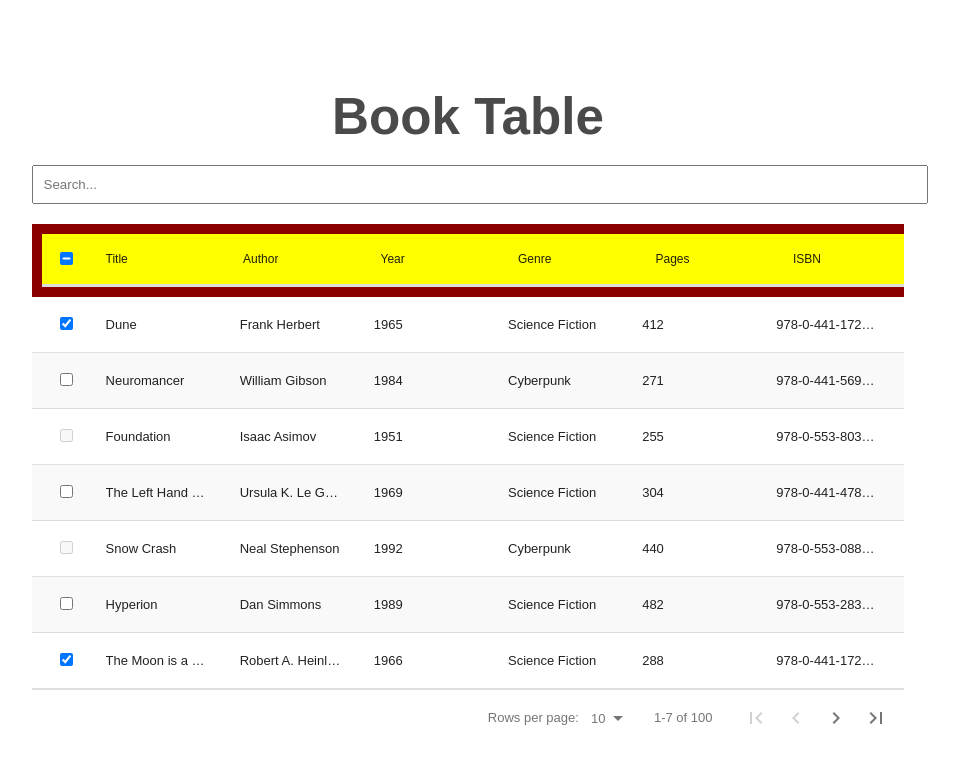
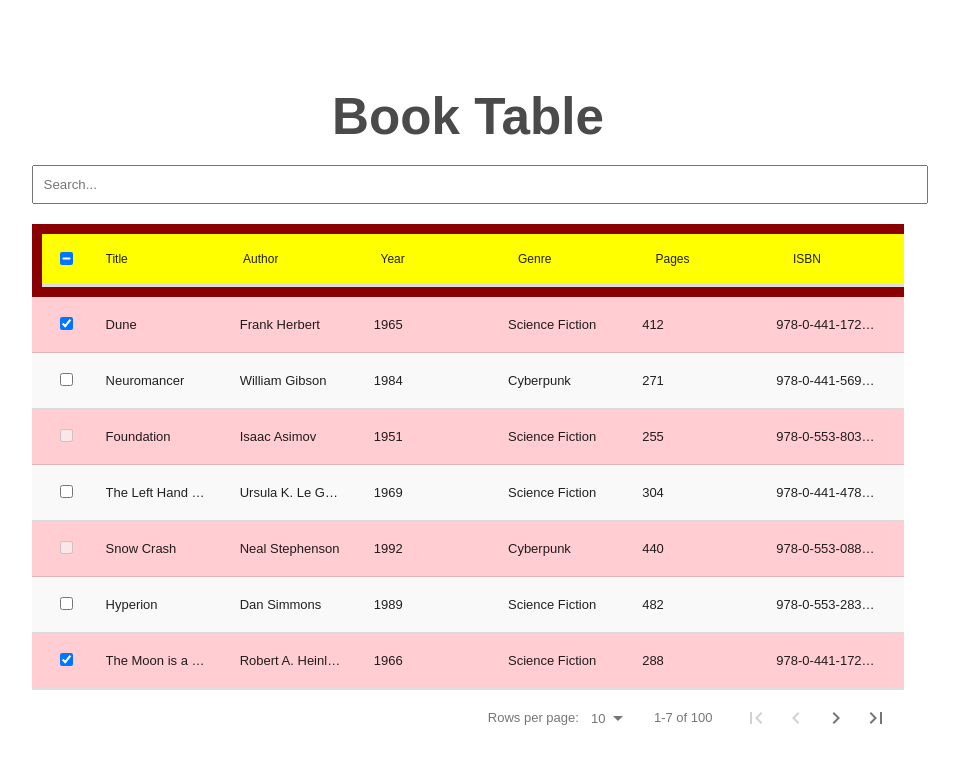
Before and after one commit to Gitow93/T-project, a React (Vite) app: page / in a window 1280 px wide. Shown: the top 764 px of the page, without its empty margins (172-1131 px from the left). Built offline with nearby package versions, Linux system fonts and the light colour scheme.

Commit message:
add diferent colors for rows by total pages

```diff
--- a/src/components/BookTable.jsx
+++ b/src/components/BookTable.jsx
@@ -2,6 +2,7 @@ import React, { useState, useEffect } from 'react';
 import DataTable from 'react-data-table-component';
 import books from '../assets/books.json';
 import '../styles/css/bookTable.css';
+
 
 const columns = [
   {
@@ -31,9 +32,20 @@ const columns = [
     selector: row => row.isbn,
   },
 ];
-
-
-const rowSelectCriteria = row => [1, 7, 10].includes(row.id);
+const conditionalRowStyles = [
+  {
+    when: row => row.pages <= 250,
+    style: {
+      backgroundColor: '#c8e6c9',
+    },
+  },
+  {
+    when: row => row.pages > 250,
+    style: {
+      backgroundColor: '#ffcdd2',
+    },
+  },
+];
 
 const BookTable = () => {
   const [loading, setLoading] = useState(true);
@@ -84,7 +96,8 @@ const BookTable = () => {
         paginationPerPage={7}
         selectableRows
         selectableRowDisabled={row => [3, 5, 9].includes(row.id)}
-        selectableRowSelected={rowSelectCriteria}
+        selectableRowSelected={row => [1, 7, 10].includes(row.id)}
+        conditionalRowStyles={conditionalRowStyles}
         onSelectedRowsChange={({ selectedRows }) => console.log(selectedRows)}
         fixedHeader
       />
```
